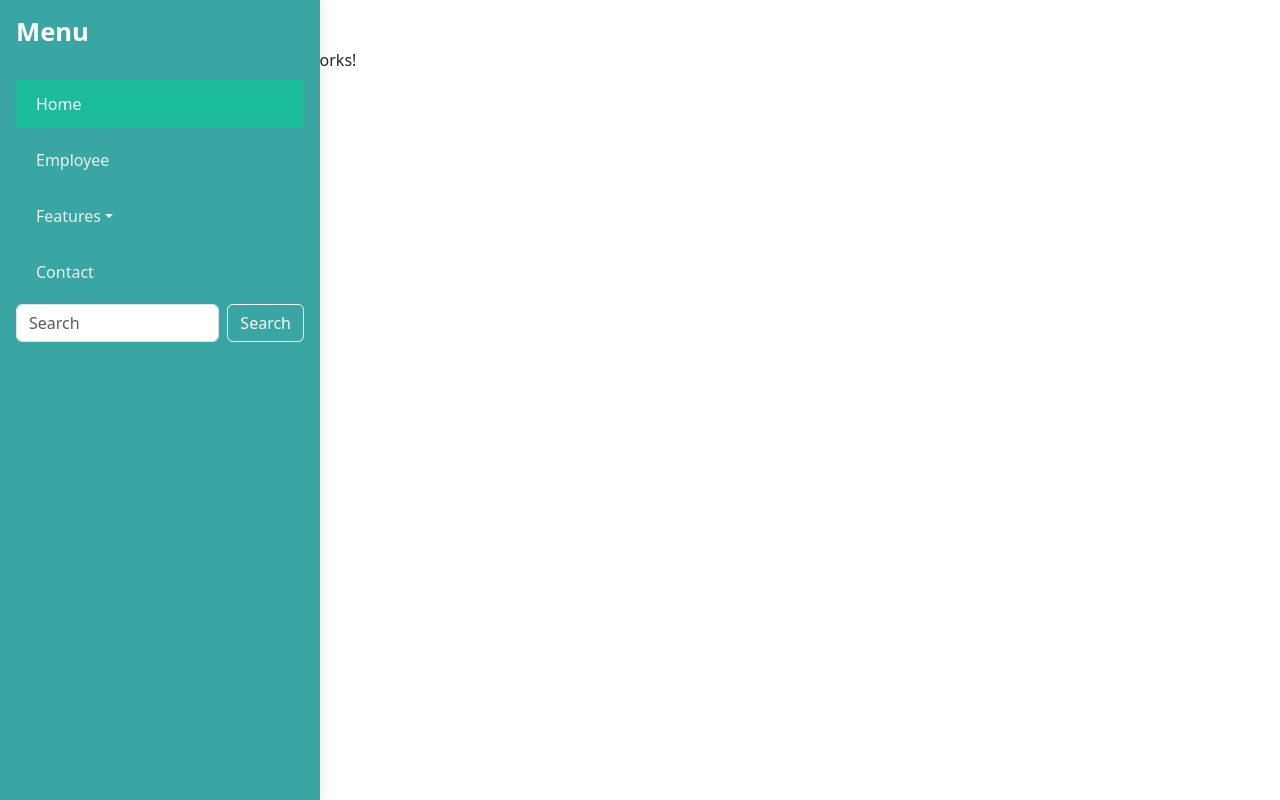
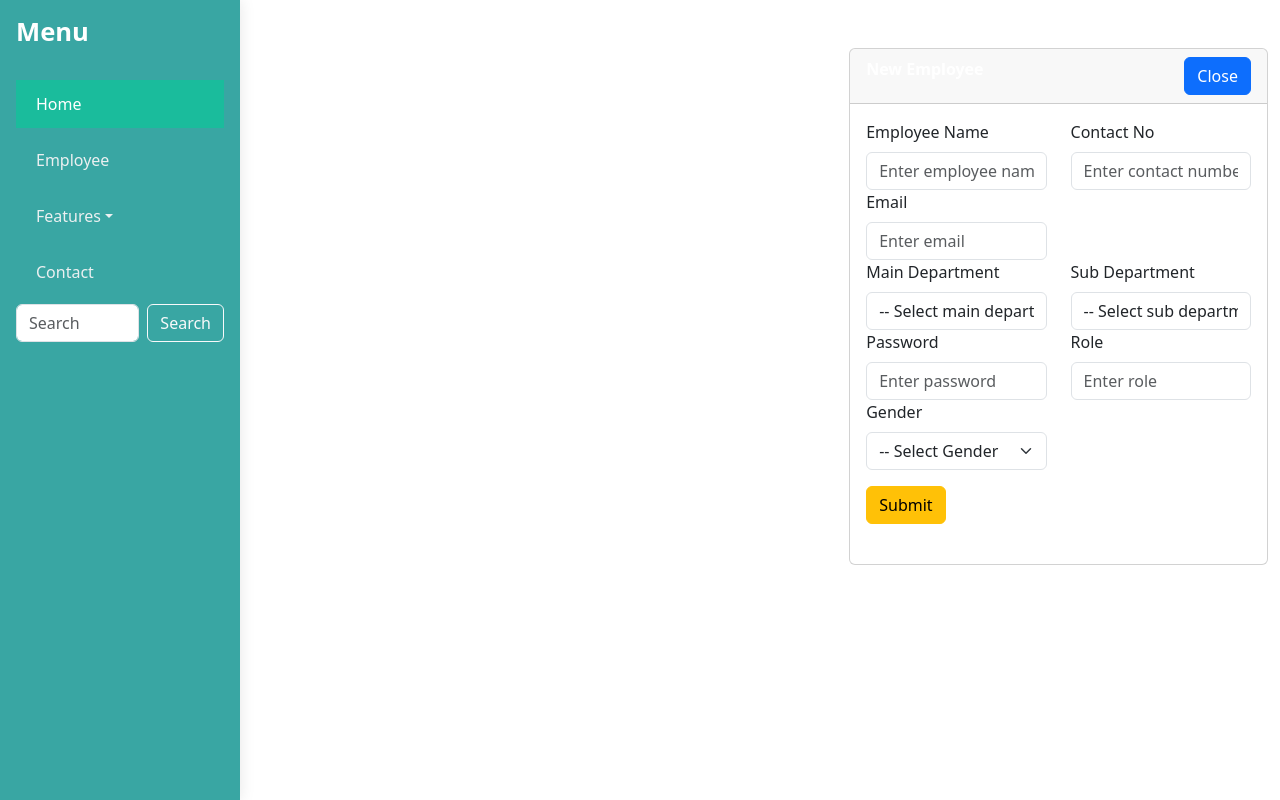
Before and after one commit to AryanRai07/EmployeeManagmentAngularUI, an Angular app: page /employee in a window 1280 px wide. Built offline with nearby package versions, Linux system fonts and the light colour scheme.

Commit message:
add employee UI added

```diff
--- a/package.json
+++ b/package.json
@@ -16,7 +16,7 @@
     "@angular/forms": "^20.0.0",
     "@angular/platform-browser": "^20.0.0",
     "@angular/router": "^20.0.0",
-    "bootstrap":"5.3.7",
+    "bootstrap": "^5.3.7",
     "rxjs": "~7.8.0",
     "tslib": "^2.3.0",
     "zone.js": "~0.15.0"
--- a/src/app/pages/employee/employee.html
+++ b/src/app/pages/employee/employee.html
@@ -1 +1,76 @@
-<p>employee works!</p>
+<div class="row">
+    <div class="col-lg-7">
+
+    </div>
+    <div class="col-lg-5">
+        <div class="card">
+            <div class="card-header bg-secondry">
+                <div class="row">
+                    <div class="col-lg-6 text-white">
+                        <strong>New Employee</strong>
+                    </div>
+                    <div class="col-lg-6 text-end">
+                        <button class="btn btn-primary"> Close</button>
+                    </div>
+                </div>
+            </div>
+            <div class="card-body">
+                <form class="mb-4">
+                    <div class="row">
+                        <div class="col-md-6">
+                            <label for="employeeName" class="form-label"> Employee Name</label>
+                            <input type="text" class=" form-control" id="employeeName" placeholder="Enter employee name">
+                        </div>
+                        <div class="col-md-6">
+                            <label for="contactNo" class="form-label"> Contact No</label>
+                            <input type="text" class="form-control" id="contactNo" placeholder="Enter contact number">
+                        </div>
+                    </div>
+                     <div class="row">
+                        <div class="col-md-6">
+                            <label for="emailId" class="form-label"> Email</label>
+                            <input type="email" class=" form-control" id="emailId" placeholder="Enter email ">
+                        </div>
+                    </div>
+                    <div class="row">
+                         <div class="col-md-6">
+                            <label for="mainDeptId" class="form-label">Main Department</label>
+                            <select id="mainDeptId" class="form-control">
+                                <option value="" selected>-- Select main department</option>
+
+                            </select>
+                        </div>
+                         <div class="col-md-6">
+                            <label for="subDeptId" class="form-label"> Sub Department</label>
+                            <select id="subDeptId" class="form-control">
+                                <option value="" selected>-- Select sub department</option>
+
+                            </select>
+                        </div>
+
+                    </div>
+                    <div class="row">
+                        <div class="col-md-6">
+                            <label for="password" class="form-label">Password</label>
+                            <input type="text" class=" form-control" id="password" placeholder="Enter password">
+                        </div>
+                        <div class="col-md-6">
+                            <label for="role" class="form-label"> Role</label>
+                            <input type="text" class="form-control" id="role" placeholder="Enter role">
+                        </div>
+                    </div>
+                    <div class="row">
+                        <div class="col-md-6">
+                            <label for="gender" class="form-label">Gender</label>
+                            <select class="form-select" id="gender">
+                            <option value="">-- Select Gender</option>
+                            </select>
+                        </div>
+                    </div>
+                    <button type="submit" class="btn btn-warning mt-3"> Submit</button>
+                </form>
+            </div>
+        </div>
+    </div>
+
+</div>
--- a/src/app/pages/layout/layout.css
+++ b/src/app/pages/layout/layout.css
@@ -1,7 +1,7 @@
 .bg-custom {
   background-color: #39A6A3;
   height: 100vh;
-  width: 320px;
+  width: 240px;
   box-shadow: 0 0 15px rgba(0,0,0,0.1);
 }
 
```
Also changed, not shown: src/app/Modal/Employee.ts (+6 -6 lines), 1 other file (tests, documents, lock files or other folders).
